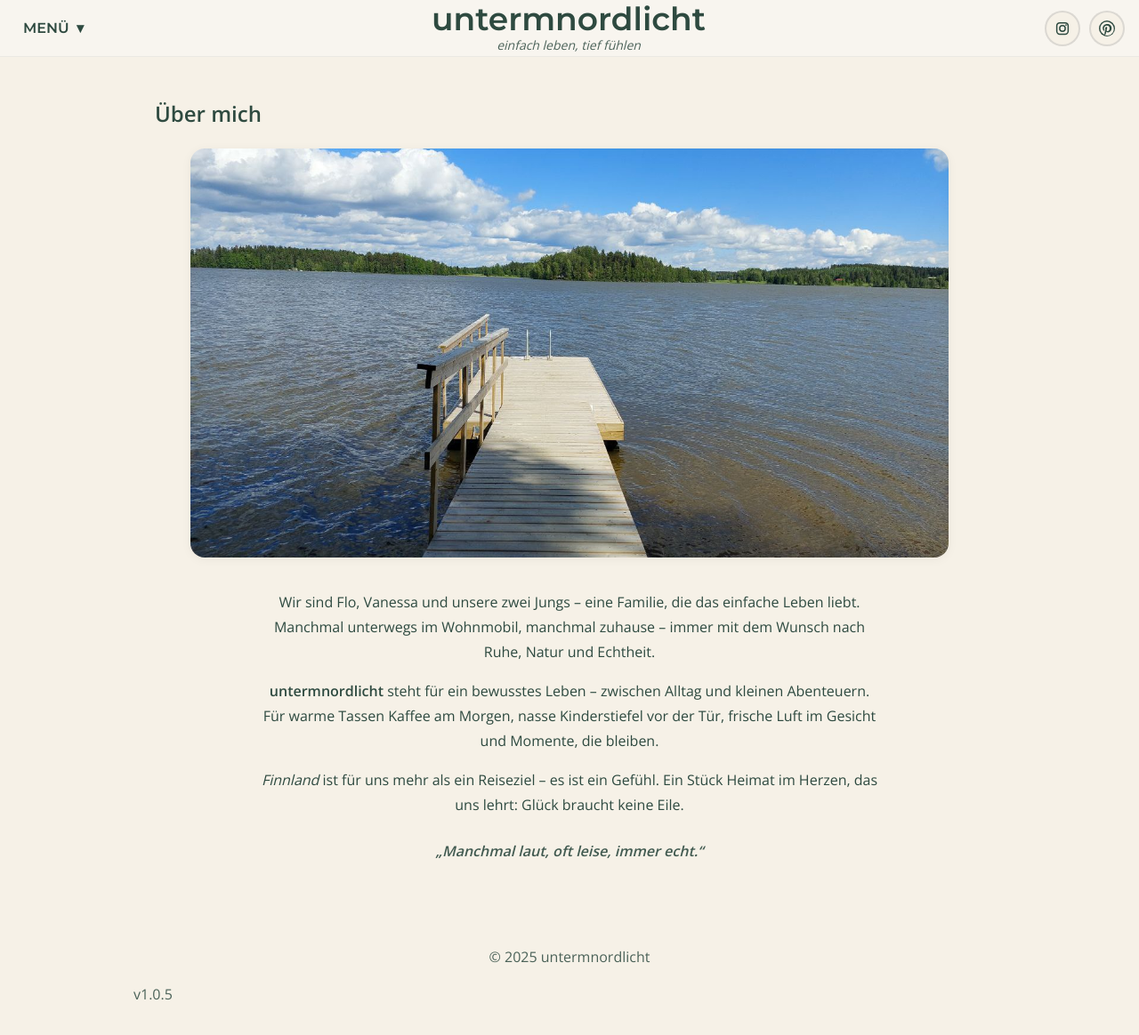
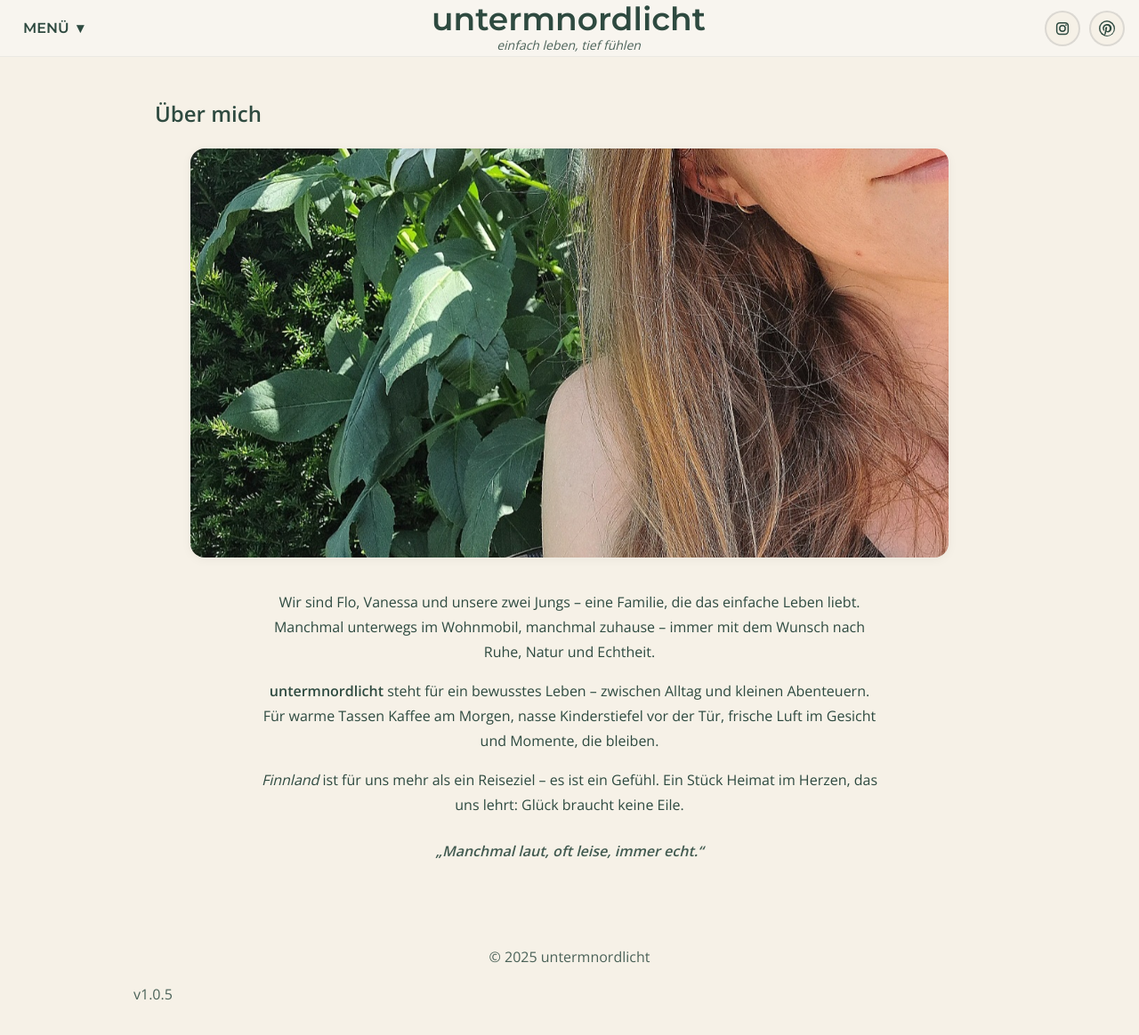
Before and after one commit to untermnordlicht/untermnordlicht, a Jekyll site: the page ueber-mich.html, which Jekyll copies as it is, in a window 1280 px wide and 1196 px high. Shown: the top 1164 px of the window at 89% size. Built offline with Jekyll 4.4.1, drawn with Linux system fonts in a browser that asks for light colours.

Commit message:
Update ueber-mich.html

```diff
--- a/ueber-mich.html
+++ b/ueber-mich.html
@@ -50,7 +50,7 @@
   <section class="wrap about">
     <h1>Über mich</h1>
     <figure class="about-hero">
-      <img loading="lazy" decoding="async" src="https://raw.githubusercontent.com/untermnordlicht/untermnordlicht/main/ueber-uns.jpg" alt="Familie in Finnland – untermnordlicht">
+     <img loading="lazy" decoding="async" src="https://raw.githubusercontent.com/untermnordlicht/untermnordlicht/main/ueber-mich.jpg" alt="Über mich – untermnordlicht">
     </figure>
     <div class="about-text">
       <p>Wir sind Flo, Vanessa und unsere zwei Jungs – eine Familie, die das einfache Leben liebt. Manchmal unterwegs im Wohnmobil, manchmal zuhause – immer mit dem Wunsch nach Ruhe, Natur und Echtheit.</p>
```
